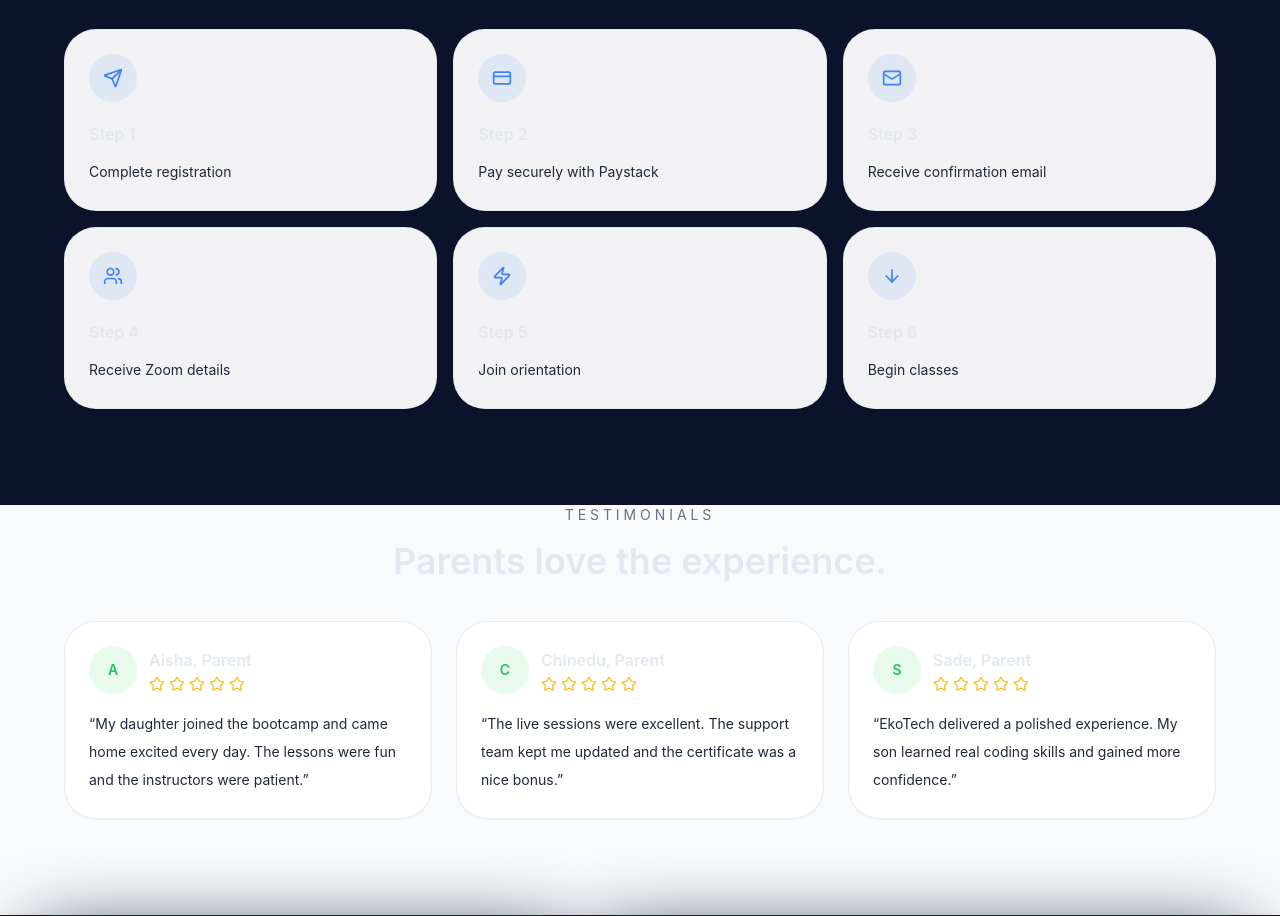
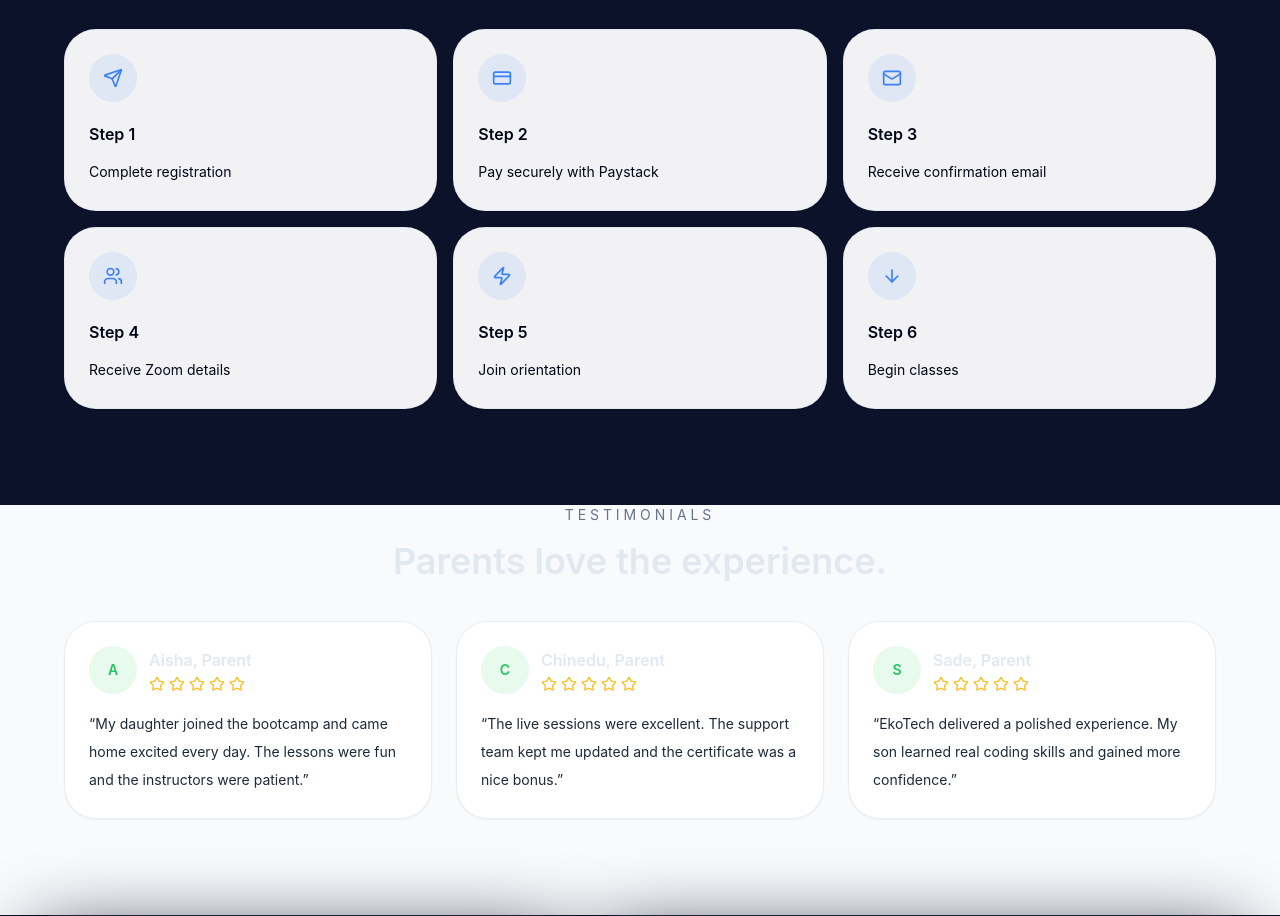
Before and after one commit to ngwuebo/Ekotechcentre, a Next.js app: page / in a window 1280 px wide. Shown: the part 5280-6196 px from the top of the page. Built offline with nearby package versions, Linux system fonts and the light colour scheme.

Commit message:
Fix Pages build by clearing .next cache and darken how-it-works step text

```diff
--- a/components/landing/HowItWorks.tsx
+++ b/components/landing/HowItWorks.tsx
@@ -31,8 +31,8 @@ export default function HowItWorks() {
               <div className="flex h-12 w-12 items-center justify-center rounded-3xl bg-royal/10 text-royal">
                 <step.icon className="h-5 w-5" />
               </div>
-              <p className="mt-5 font-semibold text-navy">Step {index + 1}</p>
-              <p className="mt-3 text-sm leading-7 text-slate-800">{step.label}</p>
+              <p className="mt-5 font-semibold text-slate-950">Step {index + 1}</p>
+              <p className="mt-3 text-sm leading-7 text-slate-950">{step.label}</p>
             </motion.div>
           ))}
         </div>
--- a/package.json
+++ b/package.json
@@ -4,7 +4,7 @@
   "private": true,
   "scripts": {
     "dev": "next dev",
-    "build": "next build",
+    "build": "next build && rm -rf .next/cache",
     "start": "next start",
     "lint": "next lint"
   },
```
